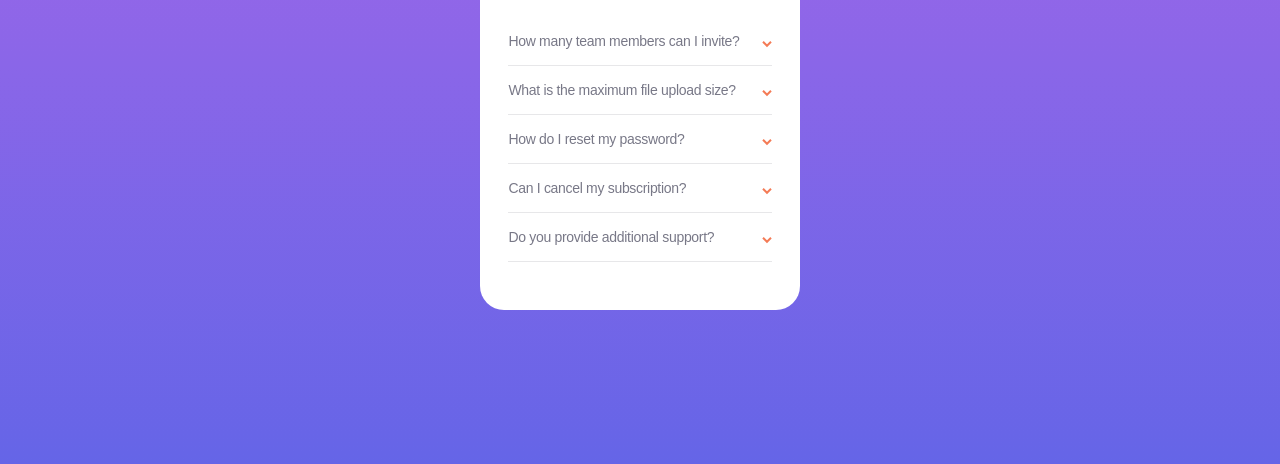
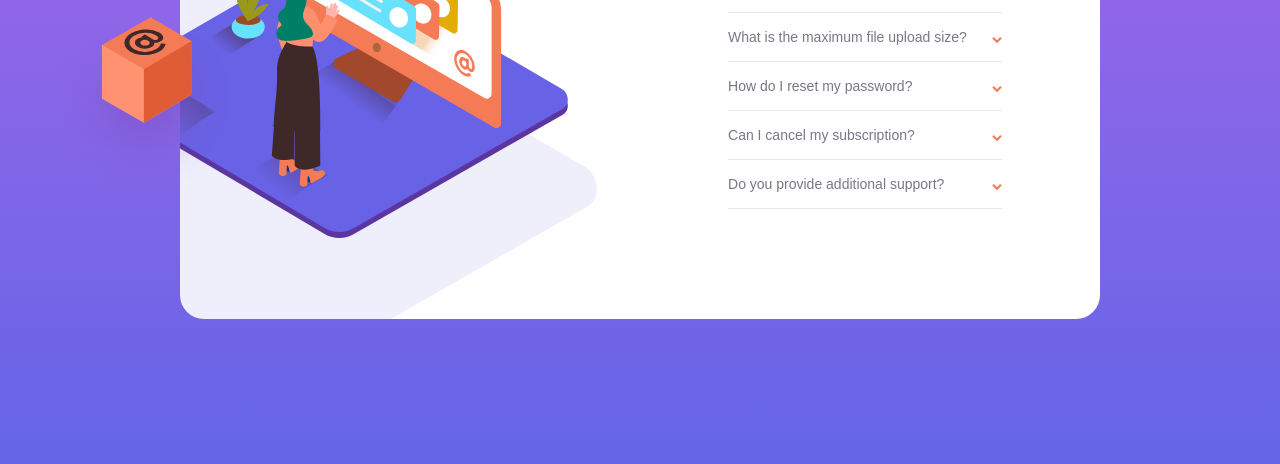
Before and after one commit to adiah-frontend-mentor/faq-accordion, a plain HTML site: page index.html in a window 1280 px wide. Shown: the part 336-800 px from the top of the page. Drawn offline with Linux system fonts and the light colour scheme.

Commit message:
Add desktop styles

```diff
--- a/index.html
+++ b/index.html
@@ -20,6 +20,7 @@
   <main>
     <div class="card">
       <img src="static/images/illustration-woman-online-mobile.svg" alt="" class="illustration">
+      <div class="faq-wrapper">
         <h1 class="title">FAQ</h1>
         <div class="faq-list">
           <details class="faq">
@@ -56,6 +57,7 @@
           </details>
         </div>
       </div>
+    </div>
   </main>
 
   <!-- <div class="attribution">
--- a/static/styles/styles.scss
+++ b/static/styles/styles.scss
@@ -20,7 +20,6 @@ $breakpoints-down: ("small": "39.9375em" ,"medium": "63.9375em", "large": "87.43
 // --------------------------------------------------------
 
 // Variables
-// Weights: 400(reg), 700(bold)
 $darkBlue: hsl(238, 29%, 16%);
 $softRed: hsl(14, 88%, 65%);
 
@@ -62,8 +61,6 @@ body {
 	align-items: center;
 	justify-content: center;
 
-	// @include breakpoint-up(medium) {
-	// }
 }
 
 
@@ -78,8 +75,23 @@ body {
 	display: flex;
 	flex-direction: column;
 	align-items: center;
-	// max-width: 20.4375rem;
 	width: 20rem;
+
+	@include breakpoint-up(medium) {
+		flex-direction: row;
+		width: 57.5rem;
+		height: 31.8125rem;
+		padding: 4rem 6.125rem;
+
+		background-image: url(../images/illustration-woman-online-desktop.svg), url(../images/bg-pattern-desktop.svg);
+		background-repeat: no-repeat, no-repeat;
+		background-position: left -5.25rem bottom 5.0625rem,
+			right 31.375rem bottom -8.75rem;
+
+		.faq-wrapper {
+			margin-left: auto;
+		}
+	}
 
 	&::before {
 		content: url(../images/bg-pattern-mobile.svg);
@@ -90,6 +102,13 @@ body {
 		left: 50%;
 		transform: translateX(-50%);
 		top: 0;
+
+		@include breakpoint-up(medium) {
+			content: url(../images/illustration-box-desktop.svg);
+			left: -8.0625rem;
+			top: 12.8125rem;
+			transform: none;
+		}
 	}
 
 	.illustration {
@@ -97,7 +116,10 @@ body {
 		top: -22%;
 		width: 14.75rem;
 		height: 11.25rem;
-		// transform: translateY(50%)
+
+		@include breakpoint-up(medium) {
+			display: none;
+		}
 	}
 
 
@@ -108,6 +130,11 @@ body {
 		color: $darkText;
 		font-weight: 700;
 		font-size: 2rem;
+
+		@include breakpoint-up(medium) {
+			margin-top: 0;
+			text-align: left;
+		}
 	}
 
 	.faq-list {
@@ -131,6 +158,14 @@ details {
 		list-style: none;
 		margin-right: 2rem;
 		outline: 0;
+
+		@include breakpoint-up(medium) {
+			letter-spacing: 0;
+		}
+
+		&:hover {
+			color: $softRed;
+		}
 
 		&::-webkit-details-marker{
 			display: none;
```
Also changed, not shown: static/styles/styles.css, 1 other file. Lines whose indentation alone changed are shown as unchanged.
